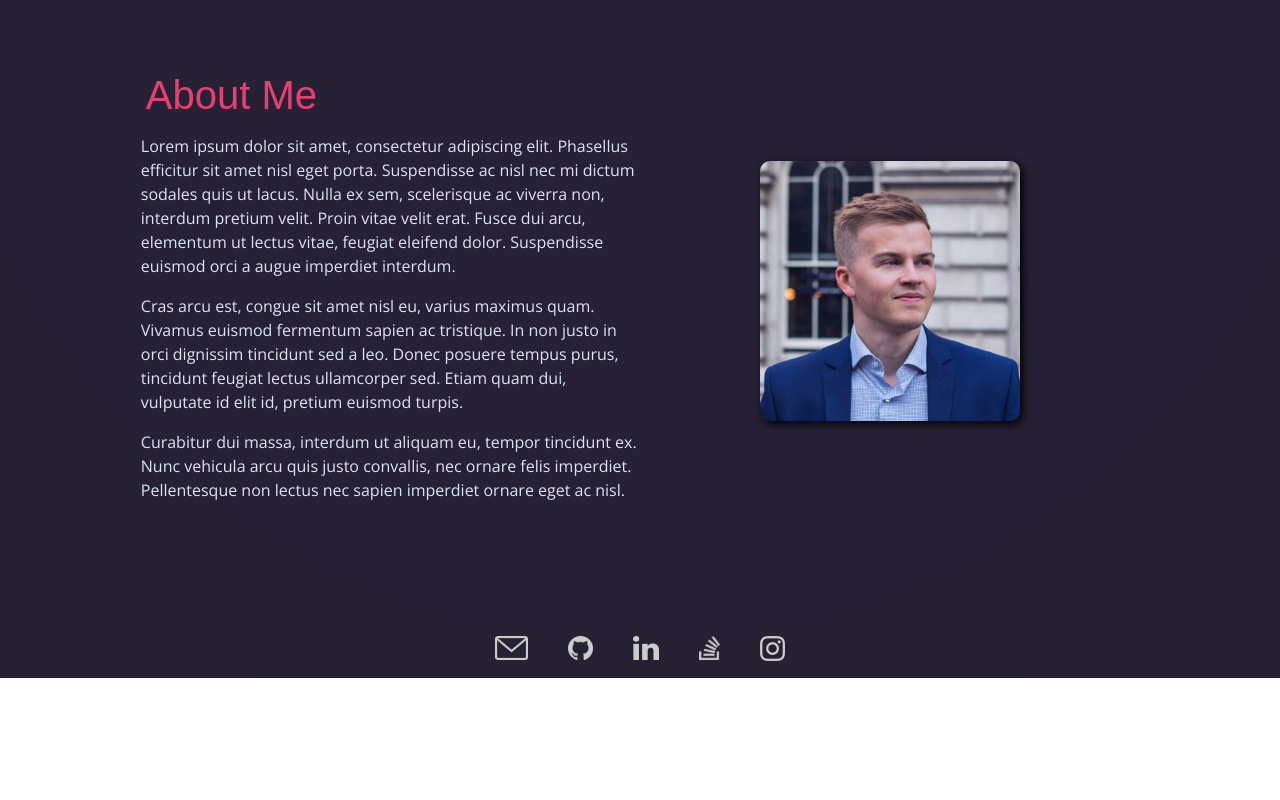
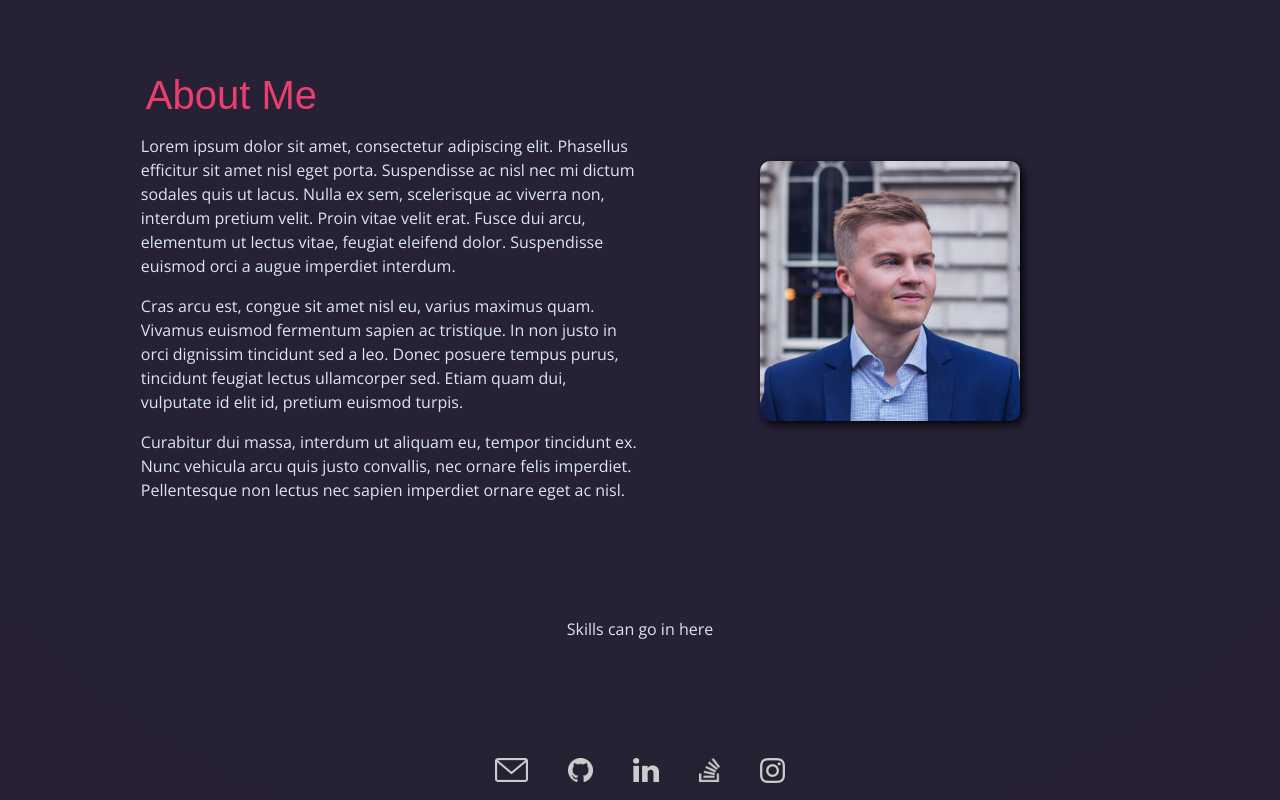
Before and after one commit to AdamGaltrey/adamgaltrey, a Next.js app: page / in a window 1280 px wide. Shown: the part 832-1632 px from the top of the page. Before the commit the page ends 1510 px from the top, so only its background shows below. Built offline with nearby package versions, Linux system fonts and the light colour scheme.

Commit message:
Add skills panel

```diff
--- /dev/null
+++ b/components/SkillsPanel.js
@@ -0,0 +1,16 @@
+import {forwardRef} from 'react';
+import {title, description} from '~/locale/about';
+
+const SkillsPanel = forwardRef((props, ref) => (
+    <div className='page-panel' ref={ref}>
+
+        <div className='centered'>
+            <div className='skills-contents'>
+                Skills can go in here
+            </div>
+        </div>
+
+    </div>
+));
+
+export default SkillsPanel;
--- a/pages/index.js
+++ b/pages/index.js
@@ -4,12 +4,14 @@ import classNames from 'classnames';
 import AboutPanel from "~/components/AboutPanel";
 import IndexPanel from "~/components/IndexPanel";
 import SocialLinks from "~/components/SocialLinks";
+import SkillsPanel from "~/components/SkillsPanel";
 
 const Index = () => {
 
     const [menuOpen, setMenuOpen] = useState(false);
 
     const aboutRef = createRef();
+    const skillsRef = createRef();
     const scrollToRef = (ref) => {
         window.scrollTo(0, ref.current.offsetTop);
     }
@@ -42,7 +44,7 @@ const Index = () => {
                     <nav className='fade-in-anim-desktop-only' aria-expanded={menuOpen}>
                         <ul>
                             <li onClick={() => scrollToRef(aboutRef)}>About</li>
-                            <li>Skills</li>
+                            <li onClick={() => scrollToRef(skillsRef)}>Skills</li>
                             <li>Experience</li>
                             <li>Projects</li>
                         </ul>
@@ -53,6 +55,8 @@ const Index = () => {
 
                 <AboutPanel ref={aboutRef}/>
 
+                <SkillsPanel ref={skillsRef}/>
+
                 <SocialLinks className={'mobile-footer'}/>
 
             </div>
--- a/styles/spacing.scss
+++ b/styles/spacing.scss
@@ -1,3 +1,7 @@
+.mt-100 {
+  margin-top: 100px;
+}
+
 .mt-50 {
   margin-top: 50px;
 
```
